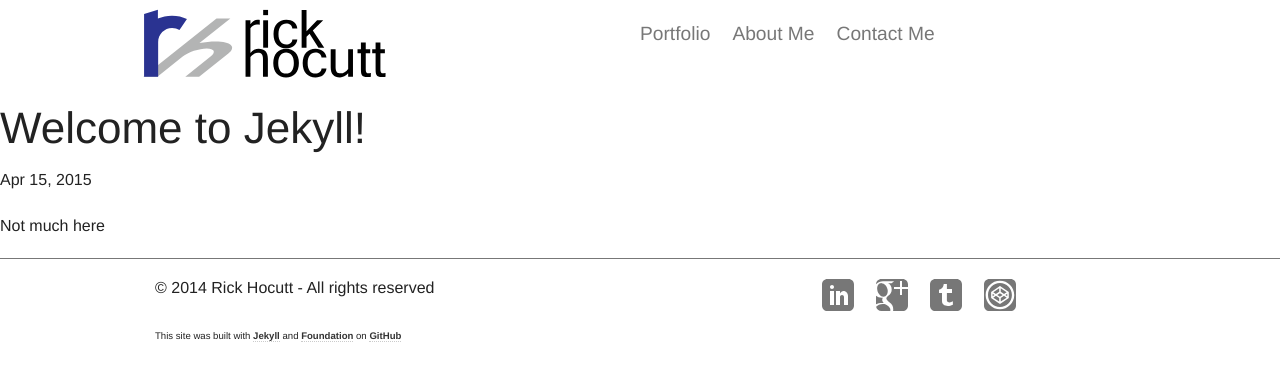
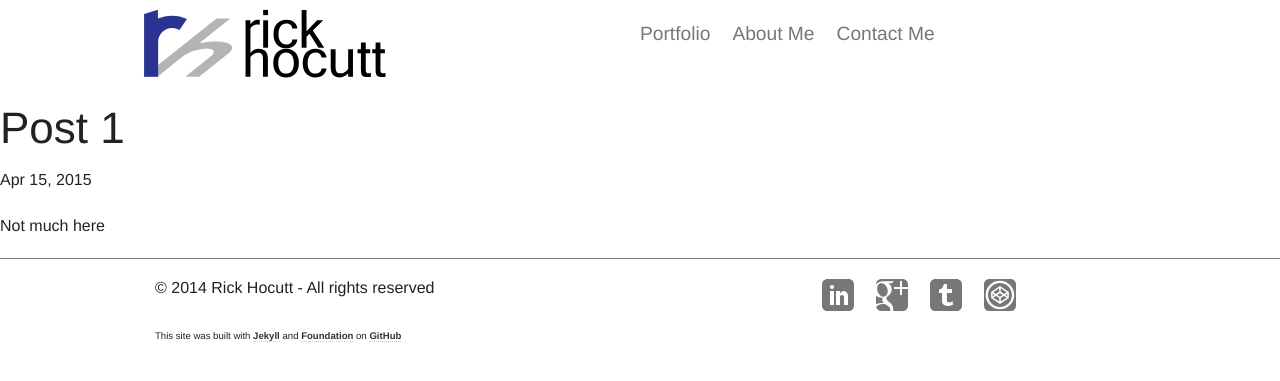
Before and after one commit to RickHocutt/RickHocutt.github.io, a Jekyll site: the page built from _posts/2015-04-15-welcome-to-jekyll.markdown, in a window 1280 px wide. Shown: the top 381 px of the page. Built offline with Jekyll 4.4.1, drawn with Linux system fonts in a browser that asks for light colours; nearby versions of some CDN libraries.

Commit message:
Added Normalize to the main CSS and a few small text changes

```diff
--- a/_posts/2015-04-15-welcome-to-jekyll.markdown
+++ b/_posts/2015-04-15-welcome-to-jekyll.markdown
@@ -1,7 +1,7 @@
 ---
 layout: post
-title:  "Welcome to Jekyll!"
+title:  "Post 1"
 date:   2015-04-15 20:03:50
-categories: jekyll update
+categories: general
 ---
 Not much here
--- a/css/main.scss
+++ b/css/main.scss
@@ -3,6 +3,8 @@
 ---
 // Make sure the charset is set appropriately
 @charset "utf-8";
+
+@import "normalize";
 
 // Foundation by ZURB
 // foundation.zurb.com
--- a/index.html
+++ b/index.html
@@ -28,7 +28,9 @@
         </div>
       {% endfor %}
 
+      {% if dontShowThisYet %}
       <p class="rss-subscribe">subscribe <a href="{{ "/feed.xml" | prepend: site.baseurl }}">via RSS</a></p>
+      {% endif %}
 
     </div>
   </div>
@@ -40,8 +42,8 @@
       <h2 class="articleTitle">About Me</h2>
       <p>I am a Front End Web Developer with sixteen years of graphic design experience and six years of experience building websites that conform to
       current web standards. I hand code valid <span class="has-tip radius" data-tooltip="" title="More Than Just a Few New Fancy Tags">HTML 5</span>,
-      <span class="has-tip radius" data-tooltip="" title="Modern CSS That Rocks!">CSS 3</span>, and JavaScript utilizing the
-      <span class="has-tip radius" data-tooltip="" title="Great For Us UX Designer Types!">jQuery</span> library.</p>
+      <span class="has-tip radius" data-tooltip="" title="Modern CSS That Rocks!">CSS 3</span>, and
+      <span class="has-tip radius" data-tooltip="" title="Making things happen :)">JavaScript</span>.</p>
 
       <p>My recent duties as a Front End Web Developer for AutoZone include developing for their primary public facing websites,
       <a href="http://www.autozone.com">AutoZone.com</a> and <a href="http://www.autozonepro.com">AutoZonePro.com</a>. On my own time I enjoy building sites
```
Also changed, not shown: Gruntfile.js (+21 -9 lines), _sass/_normalize.scss (renamed from _sass/normalize.scss).
